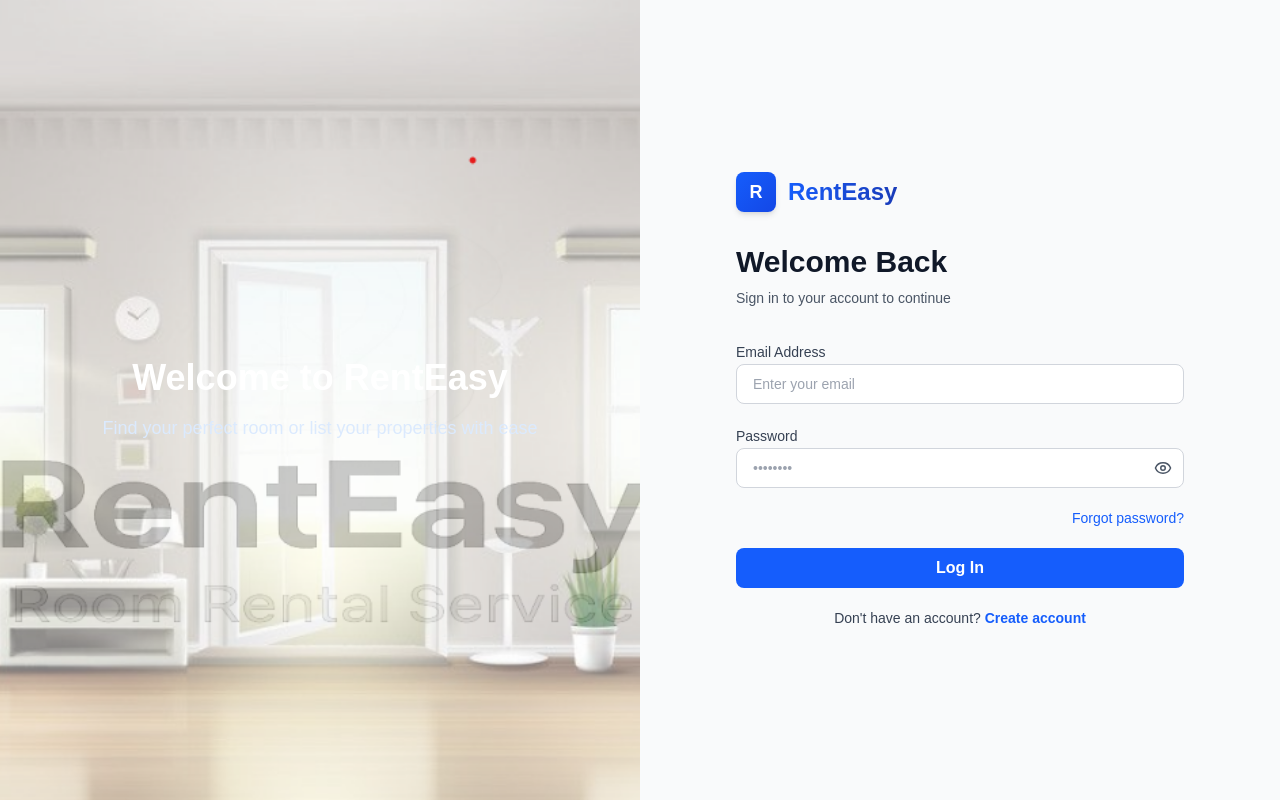
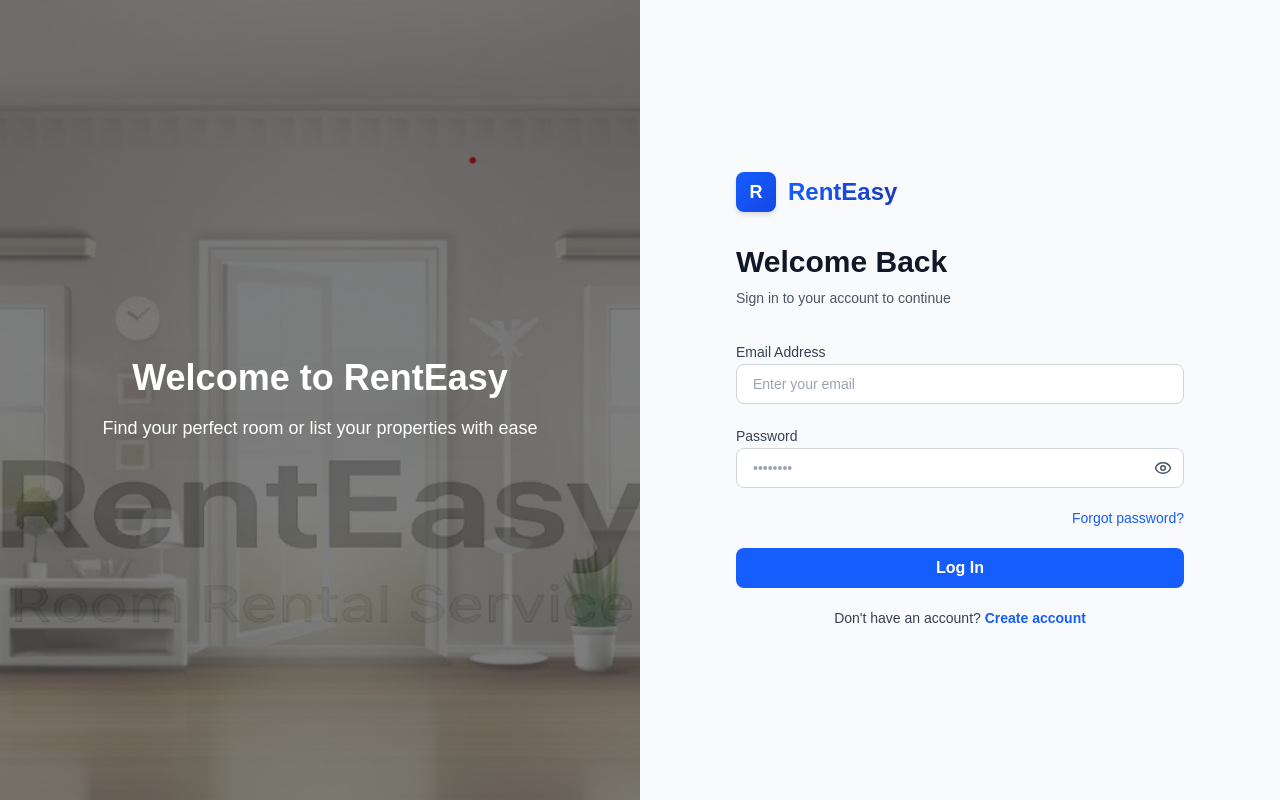
Before and after one commit to Deepa131/web_room_rental, a Next.js app: page /login in a window 1280 px wide. Built offline with nearby package versions, Linux system fonts and the light colour scheme; no server answers.

Commit message:
updated UI of login page

```diff
--- a/app/(auth)/login/page.tsx
+++ b/app/(auth)/login/page.tsx
@@ -7,7 +7,7 @@ export default function LoginPage() {
   return (
     <div className="h-screen w-screen overflow-hidden">
       <div className="grid h-full w-full grid-cols-2">
-        <div className="relative h-full w-full overflow-hidden bg-gradient-to-br from-blue-600 via-blue-700 to-blue-900 flex flex-col justify-center items-center text-white p-8">
+        <div className="relative h-full w-full overflow-hidden flex flex-col justify-center items-center text-white p-8">
           <Image
             src="/images/image.png"
             alt="RentEasy"
@@ -15,9 +15,11 @@ export default function LoginPage() {
             className="object-cover absolute inset-0"
             priority
           />
+          <div className="absolute inset-0 bg-black/50 z-1"></div>
+
           <div className="relative z-10 text-center max-w-md">
-            <h2 className="text-4xl font-bold mb-4">Welcome to RentEasy</h2>
-            <p className="text-lg text-blue-100">
+            <h2 className="text-4xl font-bold mb-4 text-white drop-shadow-2xl">Welcome to RentEasy</h2>
+            <p className="text-lg text-white drop-shadow-2xl">
               Find your perfect room or list your properties with ease
             </p>
           </div>
```
